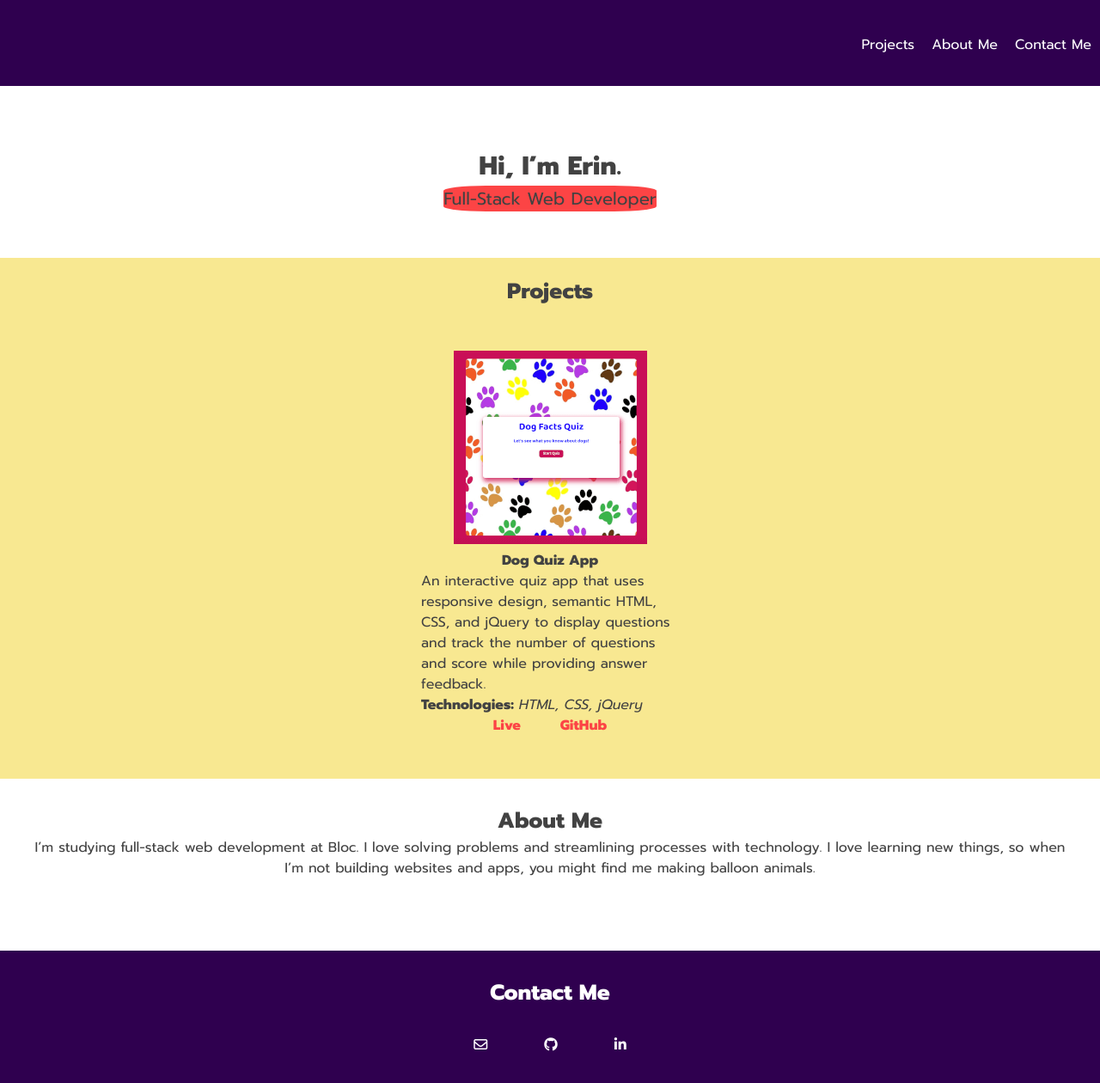
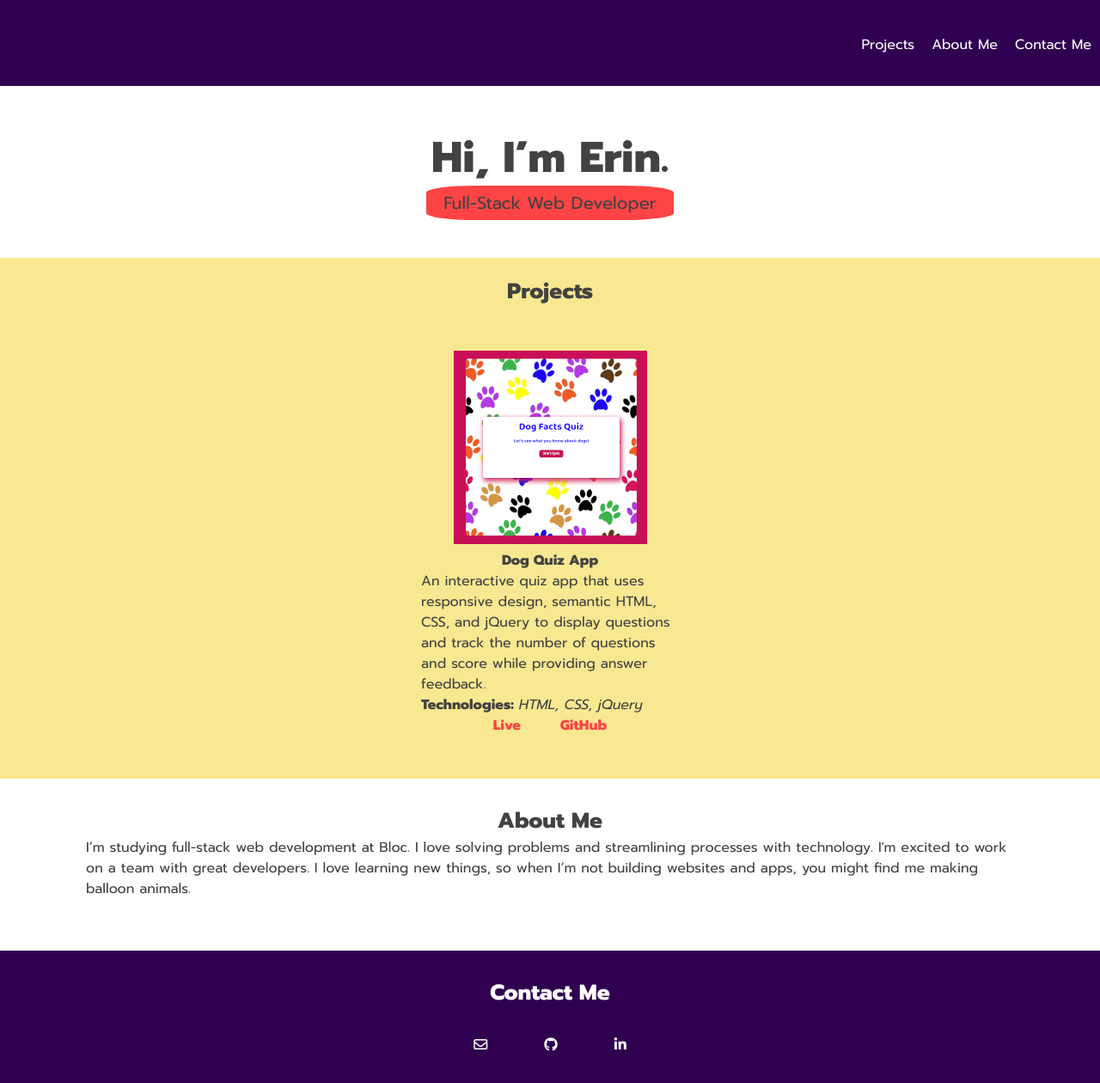
Before and after one commit to ehewett/portfolio, a plain HTML site: page index.html in a window 1280 px wide. Shown: the whole page at 86% size. Drawn offline with Linux system fonts and the light colour scheme.

Commit message:
completed requested revisions

```diff
--- a/css/style.css
+++ b/css/style.css
@@ -85,7 +85,7 @@ header {
   background-color: #fc4445;
   /* display: inline-block; */
   display: inline;
-
+  padding: 5px 20px;
   border-radius: 20%;
   color: #424242;
   font-size: 15px;
@@ -147,6 +147,10 @@ section {
   font-size: 25px;
 }
 
+.about p {
+  text-align: left;
+}
+
 .contact {
   background-color: #2f004f;
   padding: 30px;
@@ -165,23 +169,21 @@ section {
 
 @media screen and (min-width: 425px) {
   .nav ul {
-    /* margin-left: auto;  */
     flex-direction: row;
   }
 
   .nav li {
     margin: 10px;
   }
-  /* .splash {
-     font-size: 20px;
-  } */
 
-  /* .header {
-    font-size: 50px;
-  } */
+  .header {
+    font-size: 40px;
+    padding-top: 45px;
+  }
 
-  header {
-    height: 300px;
+  .about {
+    padding-left: 100px;
+    padding-right: 100px;
   }
 }
 
@@ -190,7 +192,7 @@ section {
     height: 200px;
   }
   .header {
-    font-size: 30px;
+    font-size: 50px;
   }
   .splash {
     font-size: 20px;
--- a/index.html
+++ b/index.html
@@ -4,8 +4,7 @@
     <meta charset="UTF-8" />
     <meta name="viewport" content="width=device-width, initial-scale=1.0" />
     <meta http-equiv="X-UA-Compatible" content="ie=edge" />
-    <meta description="Web Developer Portfolio Site for Erin Hewett" />
-    <!-- <link href="css/normalize.css" type="text/css" rel="stylesheet" /> -->
+    <meta name="description" content="Web Developer Portfolio Site for Erin Hewett" />
     <link href="css/style.css" type="text/css" rel="stylesheet" />
     <link href="https://fonts.googleapis.com/css2?family=Prompt:ital,wght@0,400;0,600;0,800;1,400;1,500;1,600&display=swap" rel="stylesheet">
     <script src="https://kit.fontawesome.com/2120cfddf3.js" crossorigin="anonymous"></script>
@@ -28,7 +27,7 @@
             <div class="projects">
 
                 <div class="project-detail">
-                    <img src="images/dog-quiz.png" alt="Screenshot of Dog Quiz App" alt="Screenshot of Dog Quiz App" />
+                    <img src="images/dog-quiz.png" alt="Screenshot of Dog Quiz App" />
                     <h3>Dog Quiz App</h3>
                     <p>
                         An interactive quiz app that uses responsive design, semantic HTML,
@@ -36,8 +35,8 @@
                         and score while providing answer feedback.
                     </p>
                     <p><span class="bold">Technologies:</span> <span class="italic">HTML,  CSS,  jQuery</span> </p>
-                    <a href="https://ehewett.github.io/quiz-app/">Live</a>
-                    <a href=https://github.com/ehewett/quiz-app.git>GitHub</a>
+                    <a href="https://ehewett.github.io/quiz-app/" target="_blank">Live</a>
+                    <a href=https://github.com/ehewett/quiz-app.git target="_blank">GitHub</a>
                   </div>
             </div>
         </section>
@@ -45,7 +44,7 @@
         <h2>About Me</h2>
         <p>
           I’m studying full-stack web development at Bloc. I love solving problems
-          and streamlining processes with technology. I love learning new things,
+          and streamlining processes with technology. I'm excited to work on a team with great developers. I love learning new things,
           so when I’m not building websites and apps, you might find me making
           balloon animals.
         </p>
```
